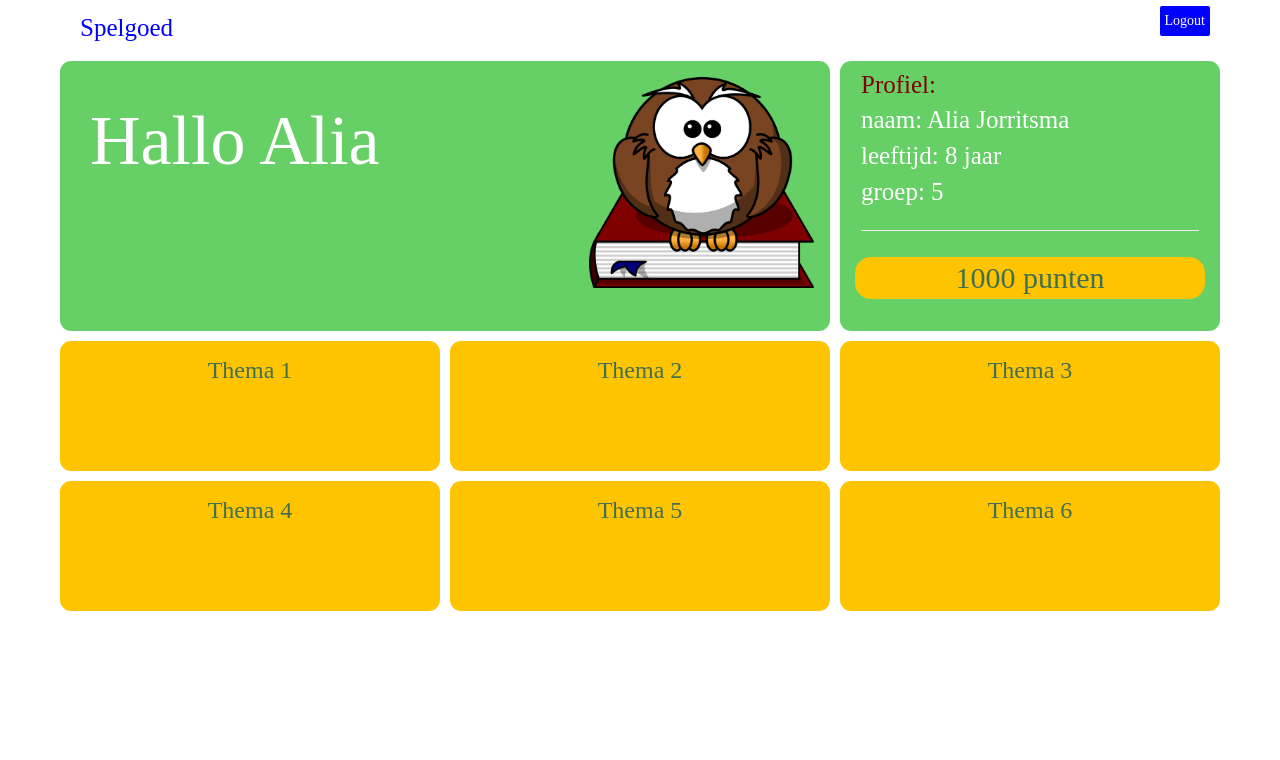
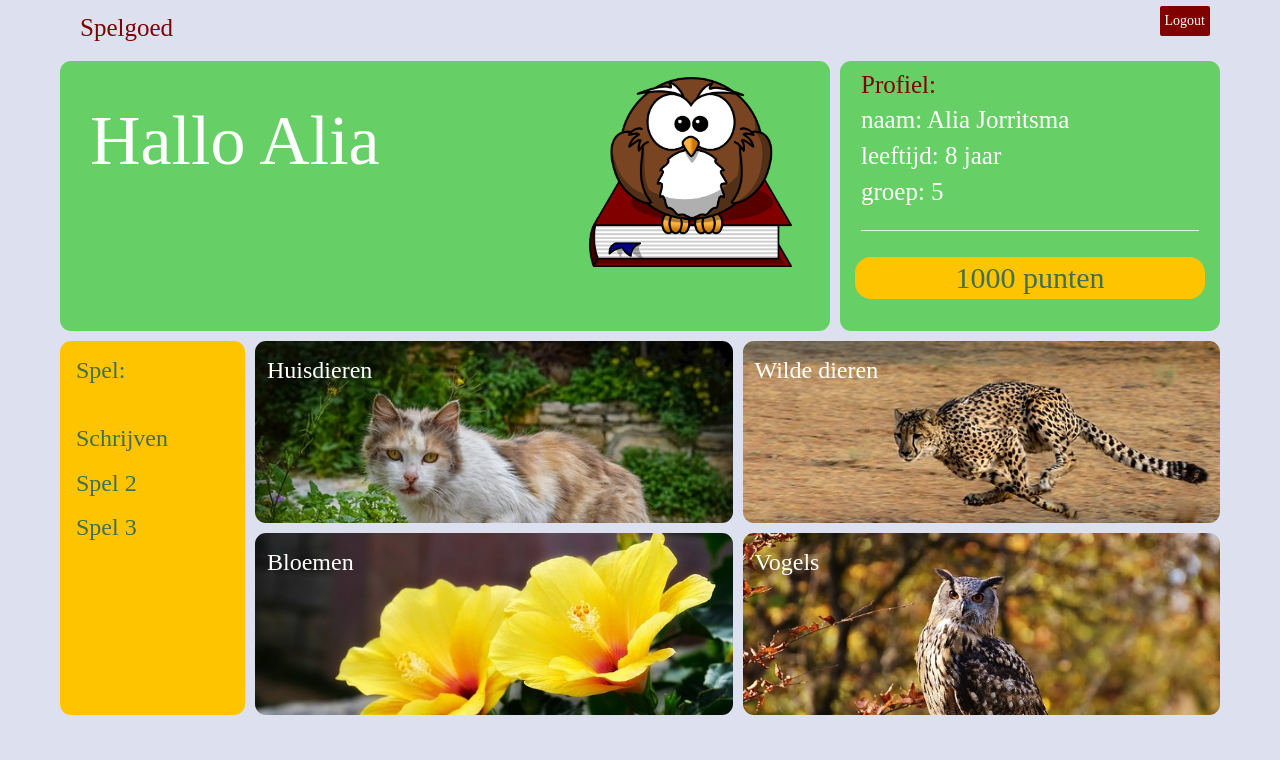
Before and after one commit to mpetrosov/elo, a PHP site: page /userpage.php in a window 1280 px wide. Shown: the top 760 px of the page. Run offline with PHP 8.4, Linux system fonts and the light colour scheme; some web fonts are replaced.

Commit message:
update userpage and frontpage

```diff
--- a/styles.css
+++ b/styles.css
@@ -9,7 +9,7 @@ body {
 }
 
 button {
-  background-color:	blue;
+  background-color:	#800000;
   border: none;
   color: white;
   padding: 5px;
@@ -31,6 +31,13 @@ button {
   padding: 6px;
 }
 
+.topfrontleft {
+  height: 25em;
+  background-color: #66d066;
+  padding-left: 16px;
+  padding-top: 8px;
+}
+
 .middlefront {
   height: 30em;
    background-image: url("img/landscape2.png");
@@ -48,17 +55,6 @@ button {
   color: white;
   text-align: center;
   font-size: 40px;
-}
-
-.topimage {
-  background-image: url("img/owl.png");
-  background-size: contain;
-  width: 40%;
-  height: 90%;
-  border-radius: 20px;
-  margin-top: 2em;
-  margin-left: 4em;
-  background-repeat: no-repeat;
 }
 
 .centertext
@@ -82,10 +78,24 @@ button {
 
 .title {
   font-size: 25px;
-  color: blue;
+  color: #800000;
   padding: 10px;
   vertical-align: bottom;
 }
+
+#imagefront {
+  width: 300px;
+}
+
+@media (max-width: 767.98px) {
+  .topfront {
+    height: 25em;
+    background-color:  #800000;
+    padding: 6px;
+  }
+
+ }
+
 
 /* ************************************************************************* */
 
@@ -93,7 +103,7 @@ button {
 .usertop {
   height: 20em;
   background-color: #66d066;
-  border: 5px solid white;
+  border: 5px solid #dde1ef;
   border-radius: 16px;
 }
 
@@ -111,6 +121,7 @@ button {
 
 .points {
   background-color: #ffc400;
+  background-size: cover;
   font-size: 30px;
   text-align: center;
   border-radius: 16px;
@@ -118,7 +129,11 @@ button {
 }
 
 img {
-  width: 100%
+  width: 90%
+}
+
+body {
+  background-color:#dde1ef;
 }
 
 .avatar {
@@ -129,16 +144,76 @@ img {
     color: #800000;
 }
 
-.theme {
-  background-color: #ffc400;
-  border: 5px solid white;
-  border-radius: 16px;
-  height: 10em;
+.menu {
+  font-size: 24px;
+  padding-bottom: 10px;
 }
 
-.themetext {
-    color: #416f4f;
+.mainmenu {
+  height: 16em;
+  background-color:  #ffc400;
+  border-radius: 16px;
+  color: #416f4f;
+  font-size: 24px;
+  border: 5px solid #dde1ef;
+  padding-left: 16px;
+  padding-top: 12px;
+}
+
+.theme1 {
+    background-image: url("img/cheetah.jpg");
+    background-size: cover;
+    color: white;
     font-size: 24px;
-    text-align: center;
-    padding-top: 12px;
+    padding: 12px;
+    border-radius: 16px;
+    height: 8em;
+    border: 5px solid #dde1ef;
+    border-radius: 16px;
 }
+.theme2 {
+    background-image: url("img/poes.jpg");
+    background-size: cover;
+    color: white;
+    font-size: 24px;
+    padding: 12px;
+    border-radius: 16px;
+    height: 8em;
+    border: 5px solid #dde1ef;
+    border-radius: 16px;
+}
+
+.theme3{
+    background-image: url("img/flower.jpg");
+    background-size: cover;
+    color: white;
+    font-size: 24px;
+    padding: 12px;
+    border-radius: 16px;
+    height: 8em;
+    border: 5px solid #dde1ef;
+    border-radius: 16px;
+}
+
+.theme4{
+    background-image: url("img/uil.jpg");
+    background-size: cover;
+    color: white;
+    font-size: 24px;
+    padding: 12px;
+    border-radius: 16px;
+    height: 8em;
+    border: 5px solid #dde1ef;
+    border-radius: 16px;
+}
+
+.theme {
+  background-color:  #ffc400;
+  color: white;
+  font-size: 24px;
+  padding: 12px;
+  border-radius: 16px;
+  height: 8em;
+  border: 5px solid #dde1ef;
+  border-radius: 16px;
+}
--- a/userpage.php
+++ b/userpage.php
@@ -44,21 +44,22 @@
     </div>
 
     <div class="row">
-      <div class="col-sm-4 theme"><div class="themetext">Thema 1</div>
+        <div class="col-sm-2 mainmenu">Spel:<br><br>
+          <div class="row">
+            <div class="col-sm-12 menu">Schrijven</div>
+            <div class="col-sm-12 menu">Spel 2</div>
+            <div class="col-sm-12 menu">Spel 3</div>
+          </div>
+        </div>
+      <div class="col-sm-5 theme2">Huisdieren
       </div>
-      <div class="col-sm-4 theme"><div class="themetext">Thema 2</div>
+      <div class="col-sm-5 theme1">Wilde dieren
       </div>
-      <div class="col-sm-4 theme"><div class="themetext">Thema 3</div>
+      <div class="col-sm-5 theme3">Bloemen
       </div>
-    </div>
+      <div class="col-sm-5 theme4">Vogels
+      </div>
 
-    <div class="row">
-      <div class="col-sm-4 theme"><div class="themetext">Thema 4</div>
-      </div>
-      <div class="col-sm-4 theme"><div class="themetext">Thema 5</div>
-      </div>
-      <div class="col-sm-4 theme"><div class="themetext">Thema 6</div>
-      </div>
     </div>
 
     <div class="row">
@@ -68,7 +69,7 @@
     </div>
 
   </div>
-
+<br><br>
   </body>
 
 </html>
```
Also changed, not shown: index.html (+4 -5 lines), img/cheetah.jpg (added), img/flower.jpg (added), img/poes.jpg (added), img/uil.jpg (added).
